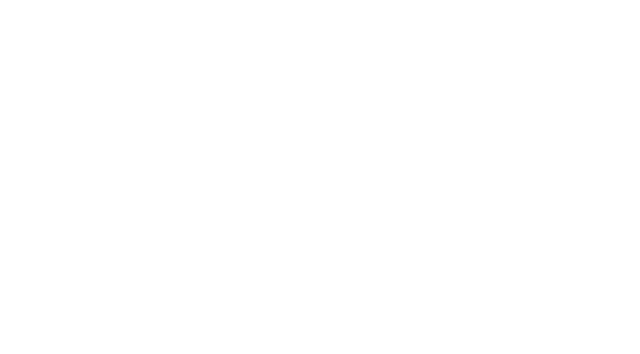
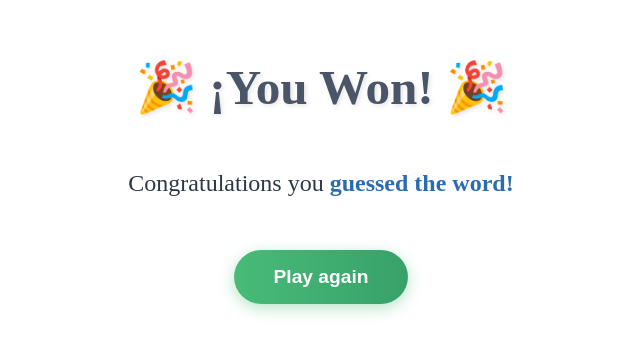
Before and after one commit to NehuenGalli/unq-ui-nehuen-gallitelli-trabajo-final, a React (Vite) app: page /win in a window 1280 px wide. Before the commit this address had no page. Shown: the part 266-620 px from the top of the page, without its empty margins (319-959 px from the left). Built offline with nearby package versions, Linux system fonts and the light colour scheme.

Commit message:
Manejo de errores con toast y pagina de win o lost

```diff
--- a/src/App.jsx
+++ b/src/App.jsx
@@ -1,7 +1,9 @@
 import { BrowserRouter, Route, Routes } from "react-router";
-// import { ToastContainer } from "react-toastify";
+import { ToastContainer } from "react-toastify";
 import HomePage from "./pages/home";
 import GamePage from "./pages/game";
+import WinGamePage from "./pages/winGame";
+import LostGamePage from "./pages/lostGame";
 
 export default function App() {
   return (
@@ -9,8 +11,10 @@ export default function App() {
       <Routes>
         <Route path="/" element={<HomePage />} />
         <Route path="/game/:sessionId" element={<GamePage />} />
+        <Route path="/win" element={<WinGamePage />} />
+        <Route path="/game-over" element={<LostGamePage />} />
       </Routes>
-      {/* <ToastContainer position="bottom-right" /> */}
+      <ToastContainer position="top-right" />
     </BrowserRouter>
   );
 }
--- /dev/null
+++ b/src/components/lostGame/lostGame.css
@@ -0,0 +1,87 @@
+.result-screen.lost {
+  display: flex;
+  flex-direction: column;
+  align-items: center;
+  justify-content: center;
+  min-height: 100vh;
+  padding: 2rem;
+  text-align: center;
+  color: #2d3748;
+}
+
+.result-screen.lost h1 {
+  font-size: 3rem;
+  margin-bottom: 1.5rem;
+  color: #4a5568;
+  text-shadow: 2px 2px 4px rgba(0, 0, 0, 0.1);
+  animation: pulse 1.5s infinite;
+}
+
+.result-screen.lost p {
+  font-size: 1.5rem;
+  margin-bottom: 3rem;
+  max-width: 600px;
+  line-height: 1.6;
+}
+
+.result-screen.lost button {
+  padding: 1rem 2.5rem;
+  font-size: 1.2rem;
+  font-weight: 600;
+  color: white;
+  background: linear-gradient(to right, #48bb78, #38a169);
+  border: none;
+  border-radius: 50px;
+  cursor: pointer;
+  box-shadow: 0 4px 15px rgba(72, 187, 120, 0.4);
+  transition: all 0.3s ease;
+  position: relative;
+  overflow: hidden;
+}
+
+.result-screen.lost button:hover {
+  transform: translateY(-3px);
+  box-shadow: 0 6px 20px rgba(72, 187, 120, 0.6);
+}
+
+@keyframes pulse {
+  0% {
+    transform: scale(1);
+  }
+  50% {
+    transform: scale(1.05);
+  }
+  100% {
+    transform: scale(1);
+  }
+}
+
+@media (max-width: 768px) {
+  .result-screen.lost h1 {
+    font-size: 2.5rem;
+  }
+
+  .result-screen.lost p {
+    font-size: 1.2rem;
+  }
+
+  .result-screen.lost button {
+    padding: 0.8rem 2rem;
+    font-size: 1rem;
+  }
+}
+
+@media (max-width: 480px) {
+  .result-screen.lost h1 {
+    font-size: 2rem;
+  }
+
+  .result-screen.lost p {
+    font-size: 1rem;
+  }
+
+  .result-screen.lost button {
+    padding: 0.6rem 1.5rem;
+    font-size: 0.9rem;
+  }
+}
--- /dev/null
+++ b/src/components/lostGame/lostGame.jsx
@@ -0,0 +1,15 @@
+import "./lostGame.css";
+import { useNavigate } from "react-router";
+
+export default function LostGame() {
+
+  const navigate = useNavigate();
+
+  return (
+    <div className="result-screen lost">
+      <h1>😢 ¡You Lost! 😢</h1>
+      <p>Game Over! Better luck next time!</p>
+      <button onClick={() => navigate("/")}>Play again</button>
+    </div>
+  );
+}
--- /dev/null
+++ b/src/components/winGame/winGame.css
@@ -0,0 +1,92 @@
+.result-screen.win {
+  display: flex;
+  flex-direction: column;
+  align-items: center;
+  justify-content: center;
+  min-height: 100vh;
+  padding: 2rem;
+  text-align: center;
+  color: #2d3748;
+}
+
+.result-screen.win h1 {
+  font-size: 3rem;
+  margin-bottom: 1.5rem;
+  color: #4a5568;
+  text-shadow: 2px 2px 4px rgba(0, 0, 0, 0.1);
+  animation: pulse 1.5s infinite;
+}
+
+.result-screen.win p {
+  font-size: 1.5rem;
+  margin-bottom: 3rem;
+  max-width: 600px;
+  line-height: 1.6;
+}
+
+.result-screen.win p strong {
+  color: #2b6cb0;
+  font-weight: 700;
+}
+
+.result-screen.win button {
+  padding: 1rem 2.5rem;
+  font-size: 1.2rem;
+  font-weight: 600;
+  color: white;
+  background: linear-gradient(to right, #48bb78, #38a169);
+  border: none;
+  border-radius: 50px;
+  cursor: pointer;
+  box-shadow: 0 4px 15px rgba(72, 187, 120, 0.4);
+  transition: all 0.3s ease;
+  position: relative;
+  overflow: hidden;
+}
+
+.result-screen.win button:hover {
+  transform: translateY(-3px);
+  box-shadow: 0 6px 20px rgba(72, 187, 120, 0.6);
+}
+
+@keyframes pulse {
+  0% {
+    transform: scale(1);
+  }
+  50% {
+    transform: scale(1.05);
+  }
+  100% {
+    transform: scale(1);
+  }
+}
+
+@media (max-width: 768px) {
+  .result-screen.win h1 {
+    font-size: 2.5rem;
+  }
+
+  .result-screen.win p {
+    font-size: 1.2rem;
+  }
+
+  .result-screen.win button {
+    padding: 0.8rem 2rem;
+    font-size: 1rem;
+  }
+}
+
+@media (max-width: 480px) {
+  .result-screen.win h1 {
+    font-size: 2rem;
+  }
+
+  .result-screen.win p {
+    font-size: 1rem;
+  }
+
+  .result-screen.win button {
+    padding: 0.6rem 1.5rem;
+    font-size: 0.9rem;
+  }
+}
--- /dev/null
+++ b/src/components/winGame/winGame.jsx
@@ -0,0 +1,15 @@
+import { useNavigate } from "react-router";
+import "./winGame.css";
+
+export default function WinGame() {
+
+  const navigate = useNavigate();
+
+  return (
+    <div className="result-screen win">
+      <h1>🎉 ¡You Won! 🎉</h1>
+      <p>Congratulations you <strong>guessed the word!</strong></p>
+      <button onClick={() => navigate("/")}>Play again</button>
+    </div>
+  );
+}
--- a/src/pages/game.jsx
+++ b/src/pages/game.jsx
@@ -4,6 +4,7 @@ import Board from "../components/board/board";
 import Keyboard from "../components/keyboard/keyboard";
 import { checkWord } from "../services/wordApi";
 import { toast } from "react-toastify";
+import { ROUTES } from "../constants";
 
 export default function GamePage() {
   const { sessionId } = useParams();
@@ -15,7 +16,7 @@ export default function GamePage() {
   });
 
   const [currentGuess, setCurrentGuess] = useState("");
-  const [guesses, setGuesses] = useState([]); // Cada guess es un array de {letter, solution, animating}
+  const [guesses, setGuesses] = useState([]);
   const [keyStatuses, setKeyStatuses] = useState({});
   const [isVerifying, setIsVerifying] = useState(false);
   const [gameStatus, setGameStatus] = useState("playing");
@@ -28,7 +29,11 @@ export default function GamePage() {
       if (gameStatus !== "playing" || isVerifying) return;
 
       if (key === "ENTER") {
-        if (currentGuess.length === wordLength) submitGuess(currentGuess);
+        if (currentGuess.length < wordLength) {
+          toast.error(`La palabra debe tener ${wordLength} letras`);
+          return;
+        }
+        submitGuess(currentGuess);
       } else if (key === "⌫") {
         setCurrentGuess((prev) => prev.slice(0, -1));
       } else if (/^[A-Z]$/.test(key) && currentGuess.length < wordLength) {
@@ -51,16 +56,18 @@ export default function GamePage() {
       if (result.every((r) => r.solution === "correct")) {
         toast.success("¡Adivinaste la palabra!");
         setGameStatus("won");
-        // setTimeout(() => navigate(`/win/${sessionId}`));
+        localStorage.removeItem("session");
+        navigate("/win");
       } else if (guesses.length + 1 >= maxTries) {
-        toast.error(`¡Perdiste! La palabra era: ${session.word}`);
+        toast.error("¡Perdiste!");
         setGameStatus("lost");
-        setTimeout(() => navigate(`/game-over/${sessionId}`));
+        localStorage.removeItem("session");
+        navigate("/game-over");
       }
 
       setCurrentGuess("");
     } catch (err) {
-      toast.error("Palabra inválida. Intenta con otra.");
+      toast.error("Palabra inválida");
     } finally {
       setTimeout(() => {
         setGuesses((prev) =>
@@ -105,9 +112,12 @@ export default function GamePage() {
     return () => window.removeEventListener("keydown", handleKeyDown);
   }, [handleKeyPress]);
 
-  if (!session || session.sessionId !== sessionId) {
-    return <p>Error: sesión inválida</p>;
-  }
+  useEffect(() => {
+    if (!session || session.sessionId !== sessionId) {
+      toast.error("Sesión inválida");
+      navigate(ROUTES.HOME);
+    }
+  }, [session, sessionId]);
 
   return (
     <>
--- a/src/pages/home.jsx
+++ b/src/pages/home.jsx
@@ -3,6 +3,7 @@ import { useNavigate } from 'react-router';
 import { getDifficulty, getSession,  } from '../services/wordApi';
 import DifficultyList from '../components/difficultyList/difficultyLIst';
 import SelectedDifficulty from '../components/selectedDifficulty/selectedDifficulty';
+import { toast } from 'react-toastify';
 
 
 export default function HomePage() {
@@ -17,10 +18,9 @@ export default function HomePage() {
             setLoadingDifficulties(true);
             const res = await getDifficulty();
             setDifficulties(res);
-            console.log(JSON.stringify(res) + "En HomePage.jsx");
             setLoadingDifficulties(false);
         } catch (error) {
-            console.error("Error fetching difficulties:", error);
+            toast.error("Error fetching difficulties");
         }
     }
 
@@ -30,7 +30,7 @@ export default function HomePage() {
             navigate(`/game/${session.sessionId}`);
             localStorage.setItem("session", JSON.stringify(session));
         } catch (error) {
-            console.error(error);
+            toast.error("Error starting game");
         }
     }
 
--- /dev/null
+++ b/src/pages/lostGame.jsx
@@ -0,0 +1,5 @@
+import LostGame from "../components/lostGame/lostGame";
+
+export default function LostGamePage() {
+  return <LostGame />;
+}
--- /dev/null
+++ b/src/pages/winGame.jsx
@@ -0,0 +1,5 @@
+import WinGame from "../components/winGame/winGame";
+
+export default function WinGamePage() {
+  return <WinGame />;
+}
```
